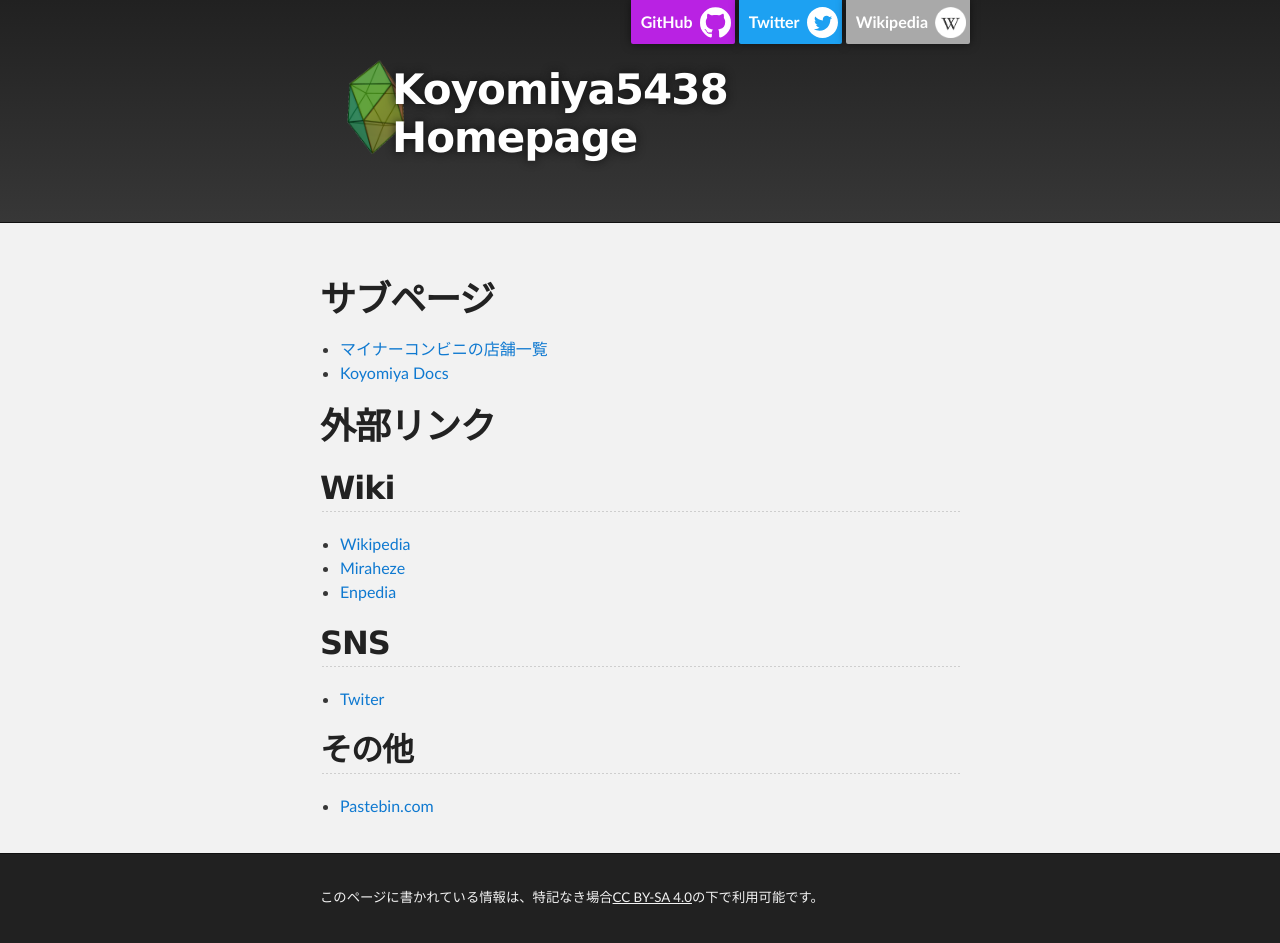
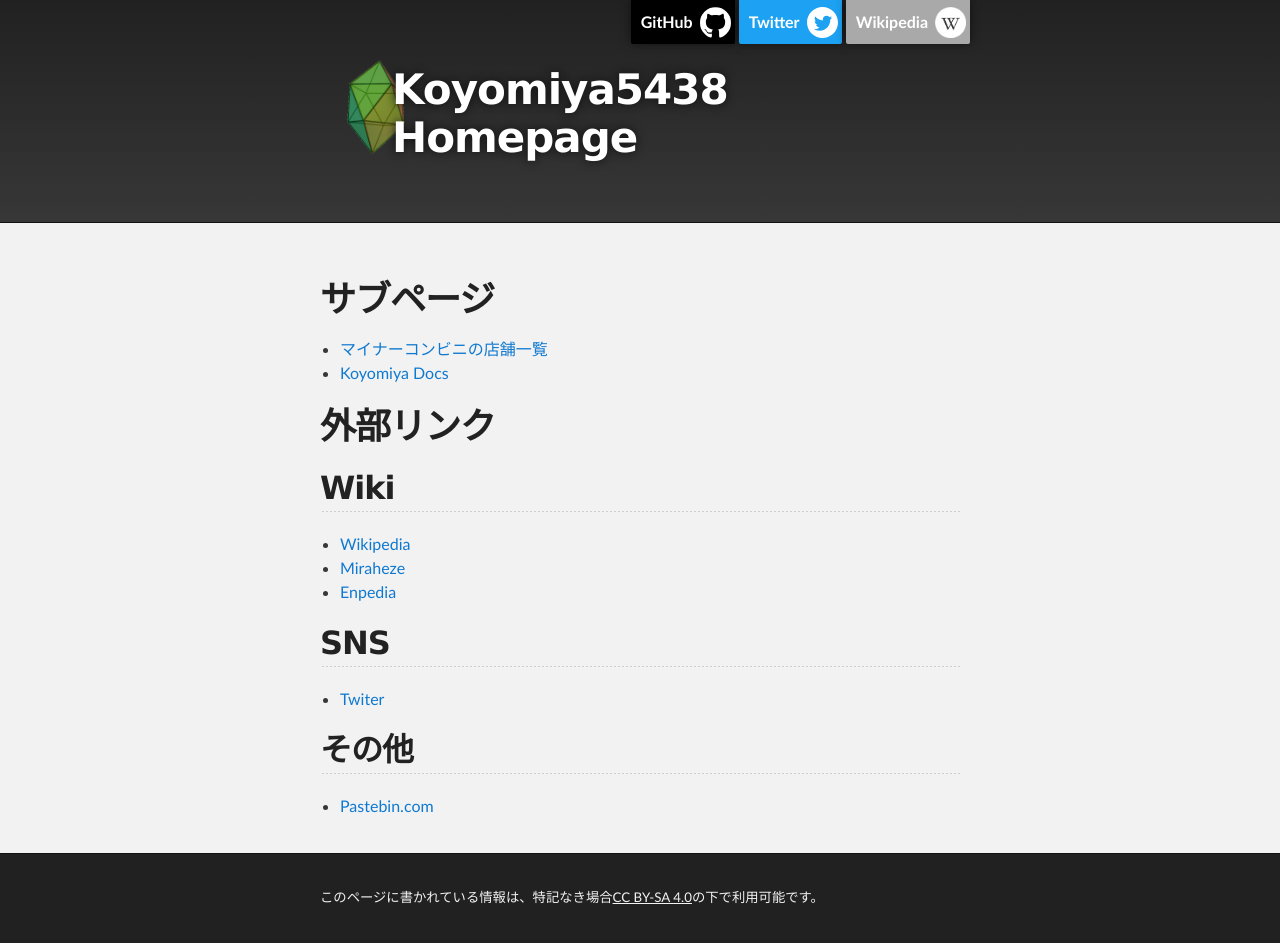
Before and after one commit to koyomiyahouya/koyomiyahouya.github.io, a Jekyll site: the page built from index.md, in a window 1280 px wide. Built offline with Jekyll 4.4.1, drawn with Linux system fonts in a browser that asks for light colours; the repository's description, which GitHub fills in, is left out.

Commit message:
Update style.scss

```diff
--- a/assets/css/style.scss
+++ b/assets/css/style.scss
@@ -43,7 +43,7 @@ p img {
 #github_banner {
   @extend %banner;
   background-image: url(../images/GitHub.svg);
-  background-color: #b922e3;
+  background-color: black;
 }
 #twitter_banner {
   @extend %banner;
```
